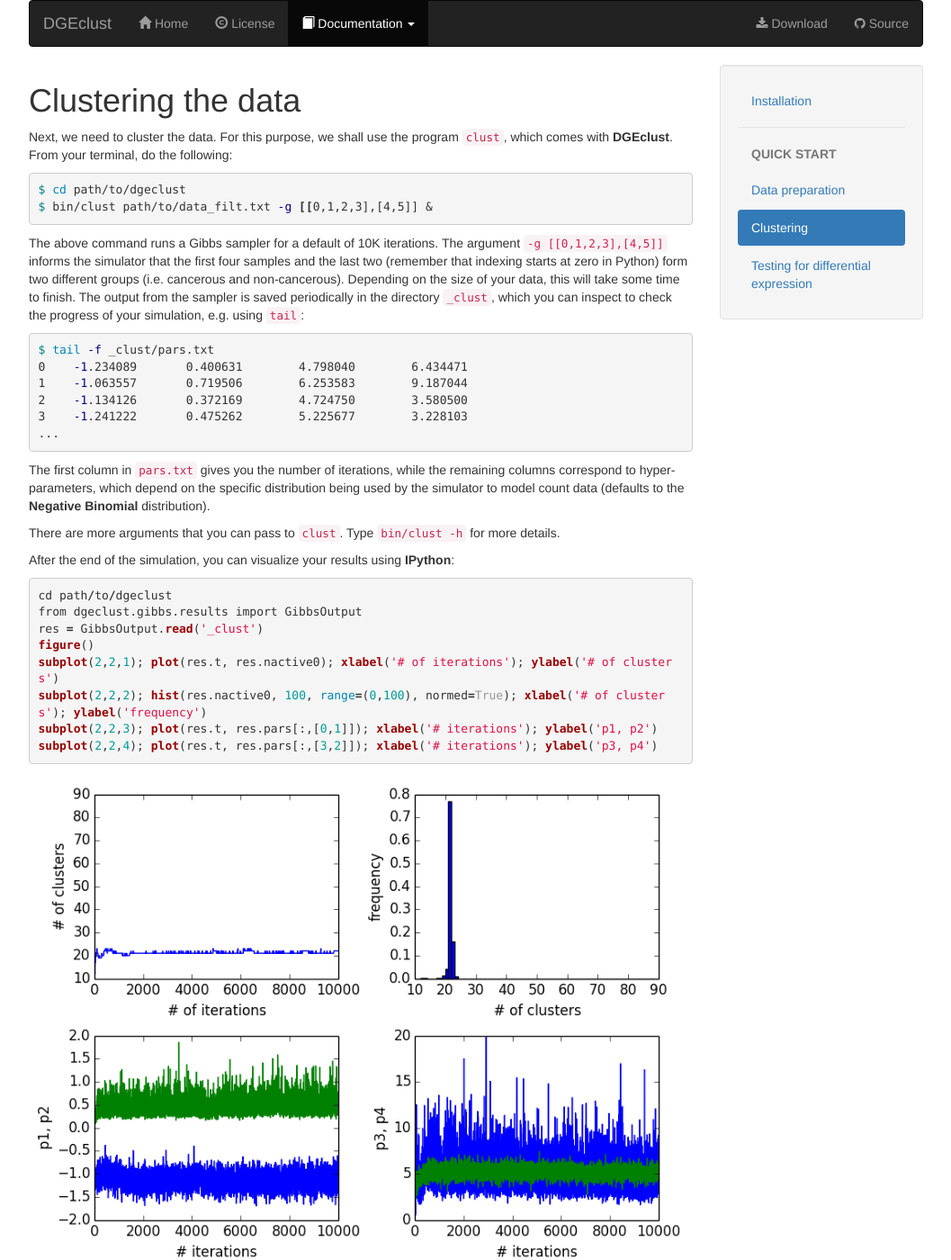
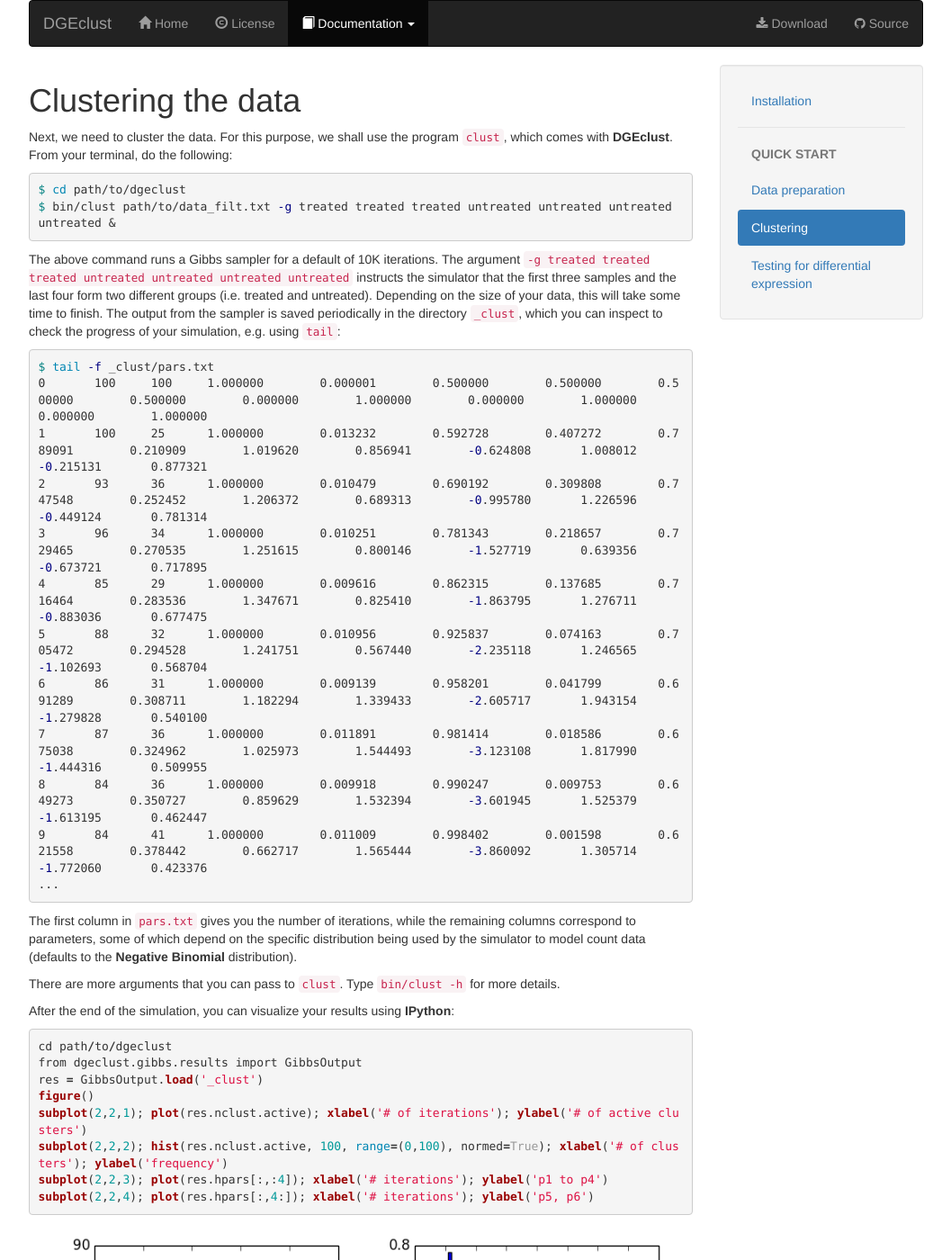
Before and after one commit to dvav/dgeclust, a Jekyll site: the page built from docs/tutorial/clustering/index.md, in a window 1280 px wide and 1400 px high. Shown: the whole window at 90% size, without its empty margins (111-1168 px from the left). Built offline with Jekyll 4.4.1, drawn with Linux system fonts in a browser that asks for light colours; nearby versions of some CDN libraries; Markdown is read by kramdown in place of the engine named in the settings; some of the changed text lies outside the part shown.

Commit message:
Further work on gh-pages

```diff
--- a/docs/tutorial/clustering/index.md
+++ b/docs/tutorial/clustering/index.md
@@ -11,26 +11,31 @@ From your terminal, do the following:
 
 {% highlight bash %}
 $ cd path/to/dgeclust
-$ bin/clust path/to/data_filt.txt -g [[0,1,2,3],[4,5]] &
+$ bin/clust path/to/data_filt.txt -g treated treated treated untreated untreated untreated untreated &
 {% endhighlight %}
 
-The above command runs a Gibbs sampler for a default of 10K iterations. The argument `-g [[0,1,2,3],[4,5]]`
-informs the simulator that the first four samples and the last two (remember that indexing starts at zero in Python)
-form two different groups (i.e. cancerous and non-cancerous). Depending on the size of your data, this will take
-some time to finish. The output from the sampler is saved periodically in the directory `_clust`, which you can
-inspect to check the progress of your simulation, e.g. using `tail`:
+The above command runs a Gibbs sampler for a default of 10K iterations. The argument `-g treated treated treated untreated untreated untreated untreated`
+instructs the simulator that the first three samples and the last four form two different groups (i.e. treated and untreated).
+Depending on the size of your data, this will take some time to finish. The output from the sampler is saved periodically in the directory
+`_clust`, which you can inspect to check the progress of your simulation, e.g. using `tail`:
 
 {% highlight bash %}
 $ tail -f _clust/pars.txt
-0    -1.234089       0.400631        4.798040        6.434471
-1    -1.063557       0.719506        6.253583        9.187044
-2    -1.134126       0.372169        4.724750        3.580500
-3    -1.241222       0.475262        5.225677        3.228103
+0       100     100     1.000000        0.000001        0.500000        0.500000        0.500000        0.500000        0.000000        1.000000        0.000000        1.000000        0.000000        1.000000
+1       100     25      1.000000        0.013232        0.592728        0.407272        0.789091        0.210909        1.019620        0.856941        -0.624808       1.008012        -0.215131       0.877321
+2       93      36      1.000000        0.010479        0.690192        0.309808        0.747548        0.252452        1.206372        0.689313        -0.995780       1.226596        -0.449124       0.781314
+3       96      34      1.000000        0.010251        0.781343        0.218657        0.729465        0.270535        1.251615        0.800146        -1.527719       0.639356        -0.673721       0.717895
+4       85      29      1.000000        0.009616        0.862315        0.137685        0.716464        0.283536        1.347671        0.825410        -1.863795       1.276711        -0.883036       0.677475
+5       88      32      1.000000        0.010956        0.925837        0.074163        0.705472        0.294528        1.241751        0.567440        -2.235118       1.246565        -1.102693       0.568704
+6       86      31      1.000000        0.009139        0.958201        0.041799        0.691289        0.308711        1.182294        1.339433        -2.605717       1.943154        -1.279828       0.540100
+7       87      36      1.000000        0.011891        0.981414        0.018586        0.675038        0.324962        1.025973        1.544493        -3.123108       1.817990        -1.444316       0.509955
+8       84      36      1.000000        0.009918        0.990247        0.009753        0.649273        0.350727        0.859629        1.532394        -3.601945       1.525379        -1.613195       0.462447
+9       84      41      1.000000        0.011009        0.998402        0.001598        0.621558        0.378442        0.662717        1.565444        -3.860092       1.305714        -1.772060       0.423376
 ...
 {% endhighlight %}
 
 The first column in `pars.txt` gives you the number of iterations, while the remaining
-columns correspond to hyper-parameters, which depend on the specific distribution being used
+columns correspond to parameters, some of which depend on the specific distribution being used
 by the simulator to model count data (defaults to the **Negative Binomial** distribution).
 
 There are more arguments that you can pass to `clust`. Type `bin/clust -h` for more details.
@@ -40,12 +45,12 @@ After the end of the simulation, you can visualize your results using **IPython*
 {% highlight python %}
 cd path/to/dgeclust
 from dgeclust.gibbs.results import GibbsOutput
-res = GibbsOutput.read('_clust')
+res = GibbsOutput.load('_clust')
 figure()
-subplot(2,2,1); plot(res.t, res.nactive0); xlabel('# of iterations'); ylabel('# of clusters')
-subplot(2,2,2); hist(res.nactive0, 100, range=(0,100), normed=True); xlabel('# of clusters'); ylabel('frequency')
-subplot(2,2,3); plot(res.t, res.pars[:,[0,1]]); xlabel('# iterations'); ylabel('p1, p2')
-subplot(2,2,4); plot(res.t, res.pars[:,[3,2]]); xlabel('# iterations'); ylabel('p3, p4')
+subplot(2,2,1); plot(res.nclust.active); xlabel('# of iterations'); ylabel('# of active clusters')
+subplot(2,2,2); hist(res.nclust.active, 100, range=(0,100), normed=True); xlabel('# of clusters'); ylabel('frequency')
+subplot(2,2,3); plot(res.hpars[:,:4]); xlabel('# iterations'); ylabel('p1 to p4')
+subplot(2,2,4); plot(res.hpars[:,4:]); xlabel('# iterations'); ylabel('p5, p6')
 {% endhighlight %}
 
 <img class="img-responsive" alt="Simulation progress" title="Simulation progress" src="{{ site.baseurl }}/img/progress.png"></img>
@@ -56,7 +61,7 @@ of 20K iterations), you
 can type:
 
 {% highlight bash %}
-bin/clust /path/to/data_filt.txt -g [[0,1,2,3],[4,5]] -t 20000 -e &
+bin/clust /path/to/data_filt.txt -g treated treated treated untreated untreated untreated untreated -t 20000 -e &
 {% endhighlight %}
 
 The argument `-e` indicates that a previously terminated simulation should
```
Also changed, not shown: docs/tutorial/data/index.md (+19 -19 lines), index.html (+4 -3 lines).
